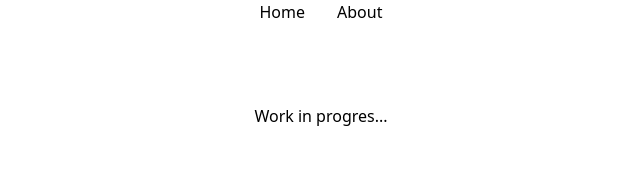
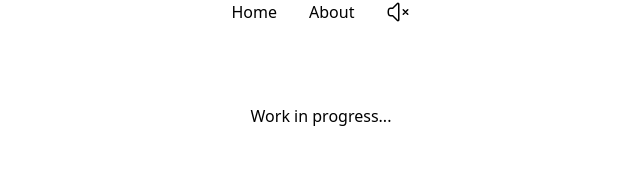
Before and after one commit to CyberAPOKA/blog, a Vue app: page / in a window 1280 px wide. Shown: the top 178 px of the page, without its empty margins (319-959 px from the left). Built offline with nearby package versions, Linux system fonts and the light colour scheme; what vue3-particles would draw is missing.

Commit message:
add music

```diff
--- a/index.html
+++ b/index.html
@@ -4,7 +4,7 @@
     <meta charset="UTF-8">
     <link rel="icon" href="/favicon.ico">
     <meta name="viewport" content="width=device-width, initial-scale=1.0">
-    <title>Vite App</title>
+    <title>Christian Steffens</title>
   </head>
   <body>
     <div id="app"></div>
--- a/src/App.vue
+++ b/src/App.vue
@@ -1,5 +1,21 @@
 <script setup lang="ts">
 import { RouterLink, RouterView } from 'vue-router'
+import { ref } from 'vue';
+
+import SoundDisabled from './components/svgs/SoundDisabled.vue';
+import SoundEnabled from './components/svgs/SoundEnabled.vue';
+
+const soundEnabled = ref(false);
+const audioElement = ref<HTMLAudioElement | null>(null);
+
+const toggleSound = () => {
+  if (soundEnabled.value) {
+    audioElement.value?.pause();
+  } else {
+    audioElement.value?.play();
+  }
+  soundEnabled.value = !soundEnabled.value;
+}
 
 </script>
 
@@ -9,8 +25,20 @@
       <nav class="flex justify-center gap-8">
         <RouterLink to="/">Home</RouterLink>
         <RouterLink to="/about">About</RouterLink>
+        <button type="button" v-if="!soundEnabled" @click="toggleSound">
+          <SoundDisabled />
+        </button>
+        <button type="button" v-if="soundEnabled" @click="toggleSound">
+          <SoundEnabled />
+        </button>
       </nav>
     </div>
+
+
+
+    <audio ref="audioElement" loop>
+      <source src="./components/sound/music.mp3" type="audio/mpeg">
+    </audio>
   </header>
   <RouterView />
 </template>
--- a/src/components/BackgroundParticles.vue
+++ b/src/components/BackgroundParticles.vue
@@ -7,7 +7,7 @@
 };
 
 const particlesLoaded = async (container: any) => {
-  console.log("Particles container loaded", container);
+  // console.log("Particles container loaded", container);
 };
 </script>
 
--- /dev/null
+++ b/src/components/svgs/SoundDisabled.vue
@@ -0,0 +1,7 @@
+<template>
+    <svg xmlns="http://www.w3.org/2000/svg" fill="none" viewBox="0 0 24 24" stroke-width="1.5" stroke="currentColor"
+        class="w-6 h-6">
+        <path stroke-linecap="round" stroke-linejoin="round"
+            d="M17.25 9.75L19.5 12m0 0l2.25 2.25M19.5 12l2.25-2.25M19.5 12l-2.25 2.25m-10.5-6l4.72-4.72a.75.75 0 011.28.531V19.94a.75.75 0 01-1.28.53l-4.72-4.72H4.51c-.88 0-1.704-.506-1.938-1.354A9.01 9.01 0 012.25 12c0-.83.112-1.633.322-2.395C2.806 8.757 3.63 8.25 4.51 8.25H6.75z" />
+    </svg>
+</template>
--- /dev/null
+++ b/src/components/svgs/SoundEnabled.vue
@@ -0,0 +1,7 @@
+<template>
+    <svg xmlns="http://www.w3.org/2000/svg" fill="none" viewBox="0 0 24 24" stroke-width="1.5" stroke="currentColor"
+        class="w-6 h-6">
+        <path stroke-linecap="round" stroke-linejoin="round"
+            d="M19.114 5.636a9 9 0 010 12.728M16.463 8.288a5.25 5.25 0 010 7.424M6.75 8.25l4.72-4.72a.75.75 0 011.28.53v15.88a.75.75 0 01-1.28.53l-4.72-4.72H4.51c-.88 0-1.704-.507-1.938-1.354A9.01 9.01 0 012.25 12c0-.83.112-1.633.322-2.396C2.806 8.756 3.63 8.25 4.51 8.25H6.75z" />
+    </svg>
+</template>
--- a/src/components/svgs/WelcomeCats.vue
+++ b/src/components/svgs/WelcomeCats.vue
@@ -1,7 +1,6 @@
 <template>
     <svg xmlns="http://www.w3.org/2000/svg" data-name="Layer 1" width="889.07556" height="459.37952"
         viewBox="0 0 889.07556 459.37952" xmlns:xlink="http://www.w3.org/1999/xlink">
-        <title>welcome_cats</title>
     <ellipse cx="444.53778" cy="398.16856" rx="444.53778" ry="12.43462" fill="#e6e6e6" />
     <path
         d="M836.90729,483.74151c-.56135.0077-1.12265.0154-1.69165.0154s-1.1303-.0077-1.69164-.0154c-29.75741-.67665-51.32574-19.26925-45.83561-38.77687l13.387-47.58878,3.38328-12.04134,59.97615,1.02263,3.6447,11.77994,14.34816,46.36621C888.50213,464.11853,866.93379,483.06486,836.90729,483.74151Z"
--- a/src/views/HomeView.vue
+++ b/src/views/HomeView.vue
@@ -1,16 +1,19 @@
 <script setup lang="ts">
-import WelcomeCats from '../components/svgs/WelcomeCats.vue'
-import BackgroundParticles from '../components/BackgroundParticles.vue'
+
+
+import WelcomeCats from '../components/svgs/WelcomeCats.vue';
+import BackgroundParticles from '../components/BackgroundParticles.vue';
+
+
 </script>
 
 <template>
   <main>
     <BackgroundParticles />
     <div class="flex flex-col justify-center items-center gap-12 mt-20">
-      <h1>Work in progres...</h1>
+      <h1>Work in progress...</h1>
+
       <WelcomeCats class="h-96 w-96" />
     </div>
-
-
   </main>
 </template>
```
Also changed, not shown: 1 other file (tests, documents, lock files or other folders).
